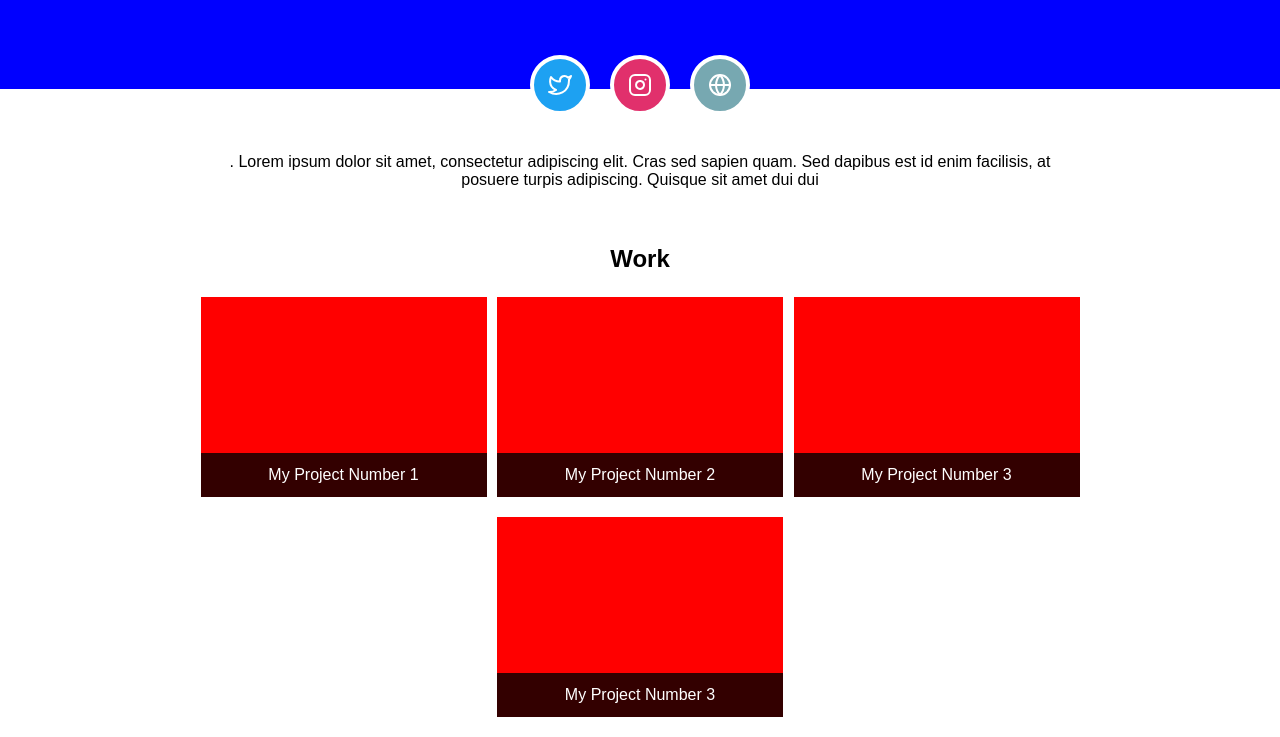
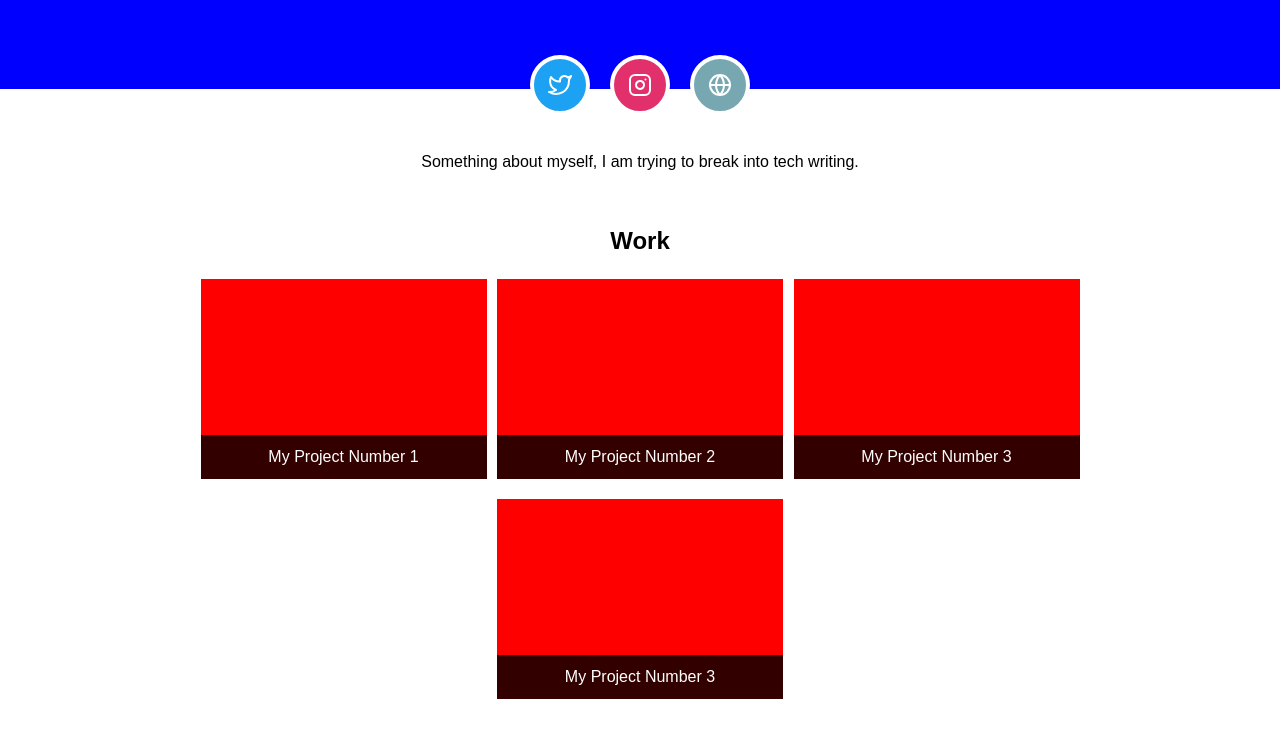
Before and after one commit to SMasonsmith/Personalsite, a plain HTML site: page index.html in a window 1280 px wide. Shown: the part 186-923 px from the top of the page. Drawn offline with Linux system fonts and the light colour scheme.

Commit message:
updated about

```diff
--- a/index.html
+++ b/index.html
@@ -30,8 +30,7 @@
   <!-- About You -->
   <main>
     <section class="about">
-      <p>. Lorem ipsum dolor sit amet, consectetur adipiscing elit. Cras sed sapien quam. Sed dapibus est id enim facilisis,
-        at posuere turpis adipiscing. Quisque sit amet dui dui
+      <p> Something about myself, I am trying to break into tech writing.
       </p>
     </section>
     <!-- Your Projects -->
```
